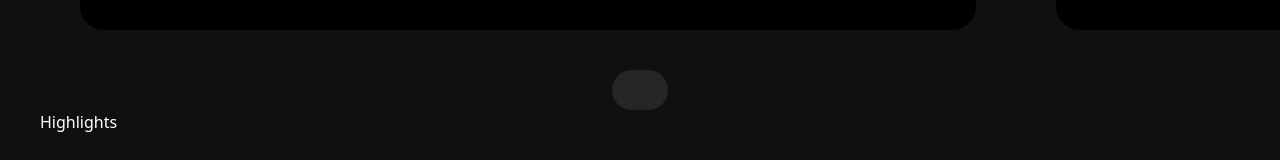
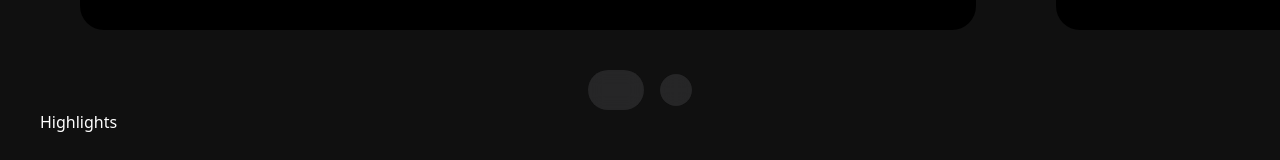
Before and after one commit to padmalathak/vigbirthday, a React (Vite) app: page / in a window 1280 px wide. Shown: the part 1554-1714 px from the top of the page. Built offline with nearby package versions, Linux system fonts and the light colour scheme.

Commit message:
Video playing scroll

```diff
--- a/src/components/VideoCarousel.jsx
+++ b/src/components/VideoCarousel.jsx
@@ -1,6 +1,7 @@
 import React, { useEffect, useState } from "react";
 import { hightlightsSlides } from "../constants";
 import { useRef } from "react";
+import gsap from "gsap";
 
 function VideoCarousel() {
   const videoRef = useRef([]);
@@ -77,7 +78,25 @@
         })}
       </div>
       <div className="relative flex-center mt-10">
-        <div className="py-5 px-7 bg-gray-300 backdrop-blur rounded-full"></div>
+        <div className="flex-center py-5 px-7 bg-gray-300 backdrop-blur rounded-full">
+          {videoRef.current.map((_, i) => (
+            <span
+              key={i}
+              ref={(el) => {
+                videoDivRef.current[i] = el;
+              }}
+              className="mx-2 w-3 h-3 relative cursor-pointer bg-gray-200 rounded-full"
+            >
+              <span
+                className="absolute h-full w-full rounded-full "
+                ref={(el) => (videoSpanRef.current[i] = el)}
+              ></span>
+            </span>
+          ))}
+        </div>
+        <button className="control-btn">
+          <img></img>
+        </button>
       </div>
     </>
   );
```
